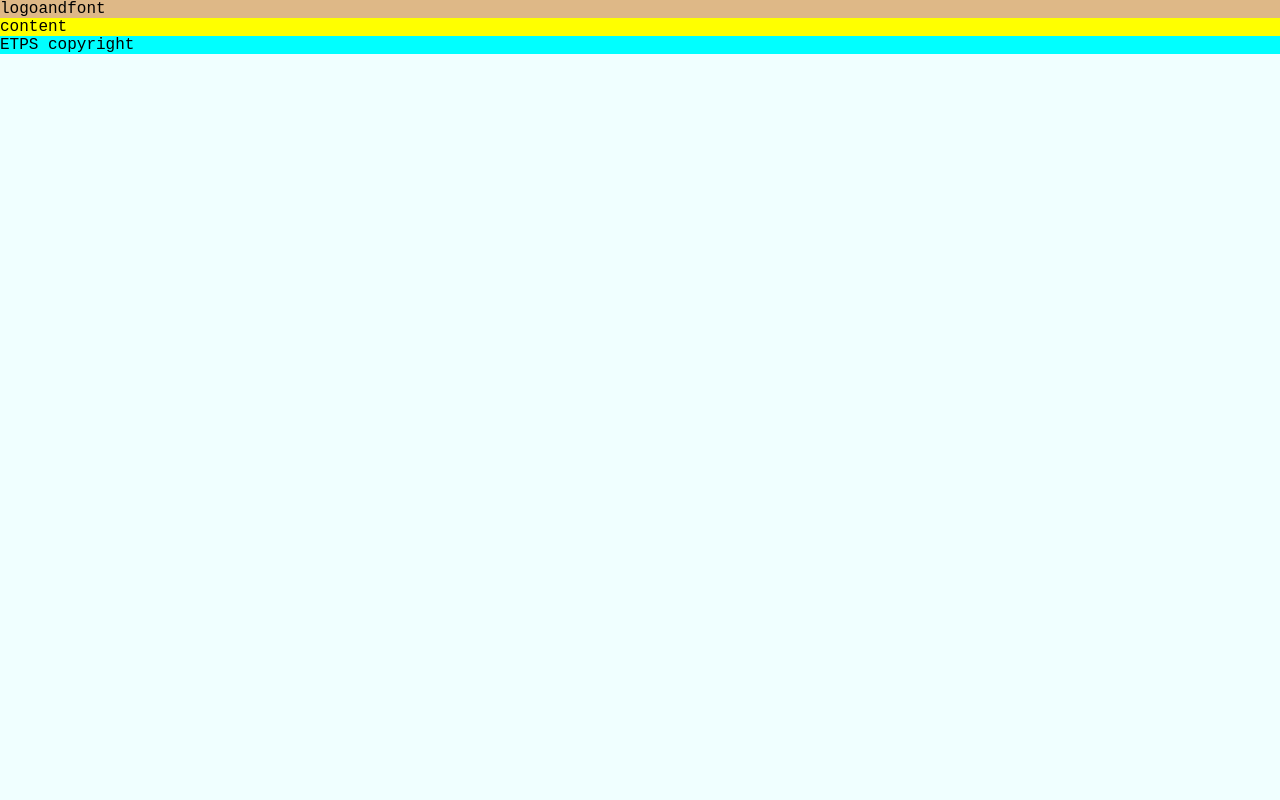
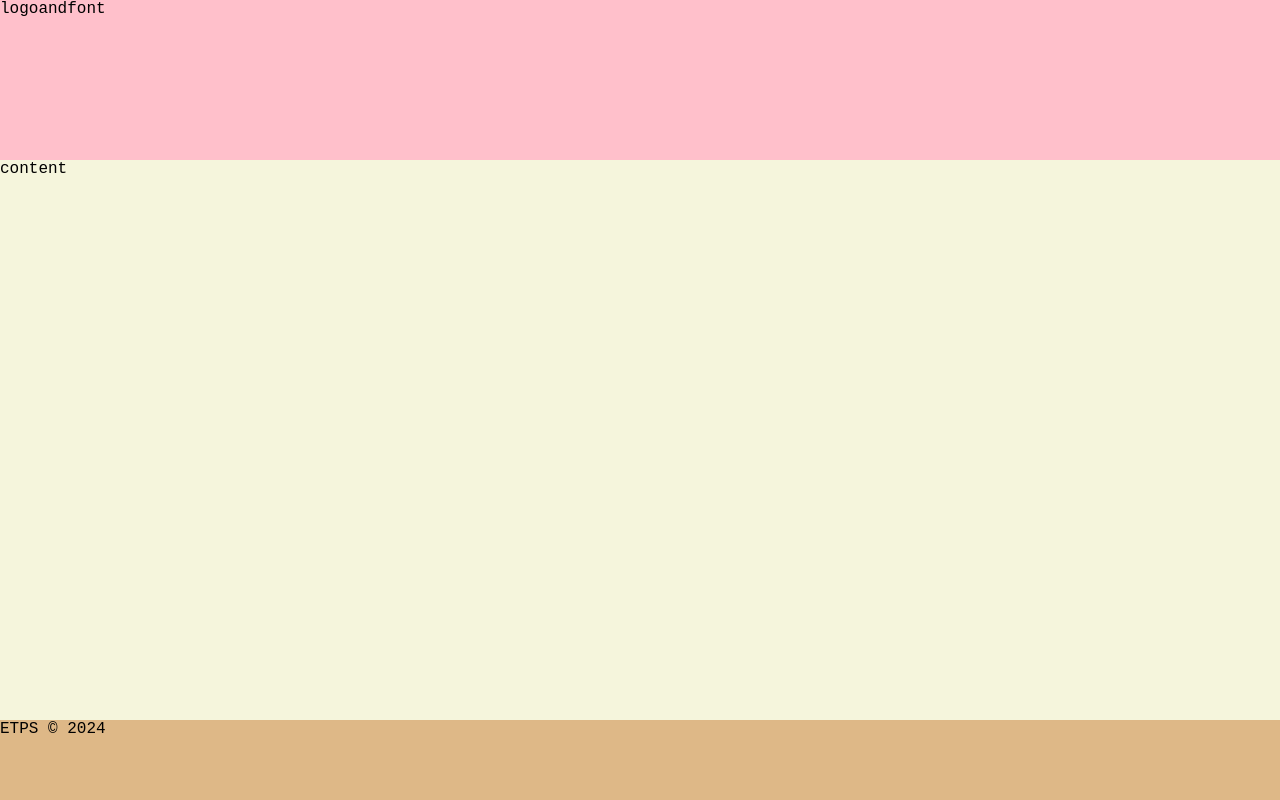
Before and after one commit to tshiamonx/git, a plain HTML site: page index.html in a window 1280 px wide. Drawn offline with Linux system fonts and the light colour scheme.

Commit message:
layout via grid

```diff
--- a/index.html
+++ b/index.html
@@ -10,7 +10,7 @@
     <main class="main">
       <header>logoandfont</header>
       <section>content</section>
-      <footer>ETPS copyright</footer>
+      <footer>ETPS &copy 2024</footer>
     </main>
   </body>
 </html>
--- a/main.css
+++ b/main.css
@@ -3,6 +3,9 @@ main {
   background-color: aqua;
   font-family: "Courier New", Courier, monospace;
   font-size: 1rem;
+  display: grid;
+  grid-template-rows: 20% 70% 10%;
+  height: 100vh;
 }
 body {
   margin: 0;
@@ -15,8 +18,8 @@ main header {
   background-color: pink;
 }
 main section {
-  background-color: yellow;
+  background-color: beige;
 }
-main header {
+main footer {
   background-color: burlywood;
 }
```
